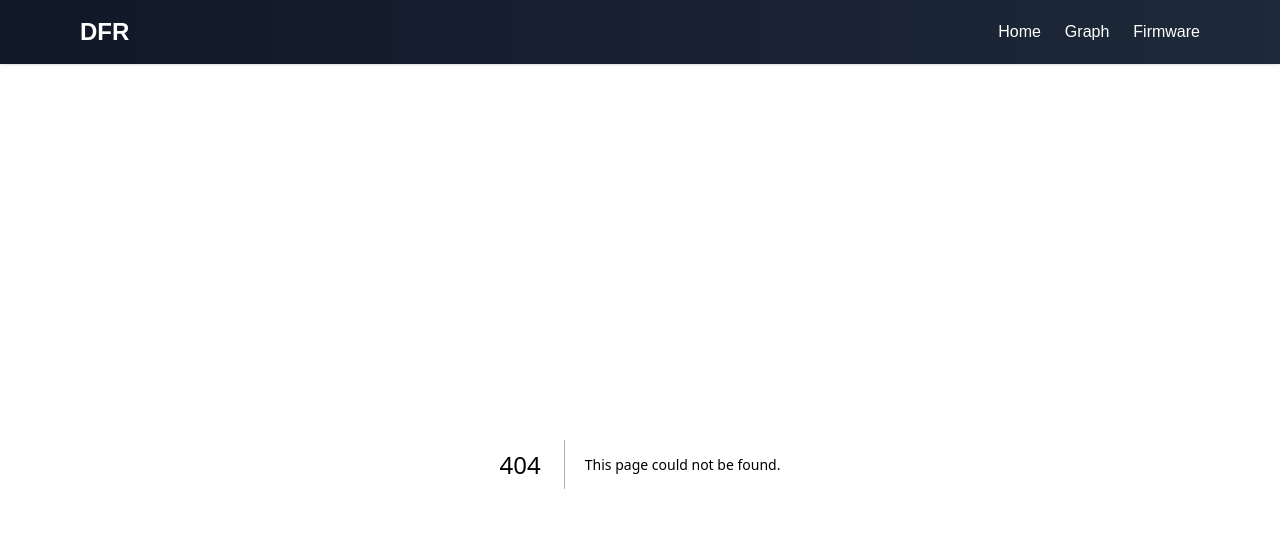
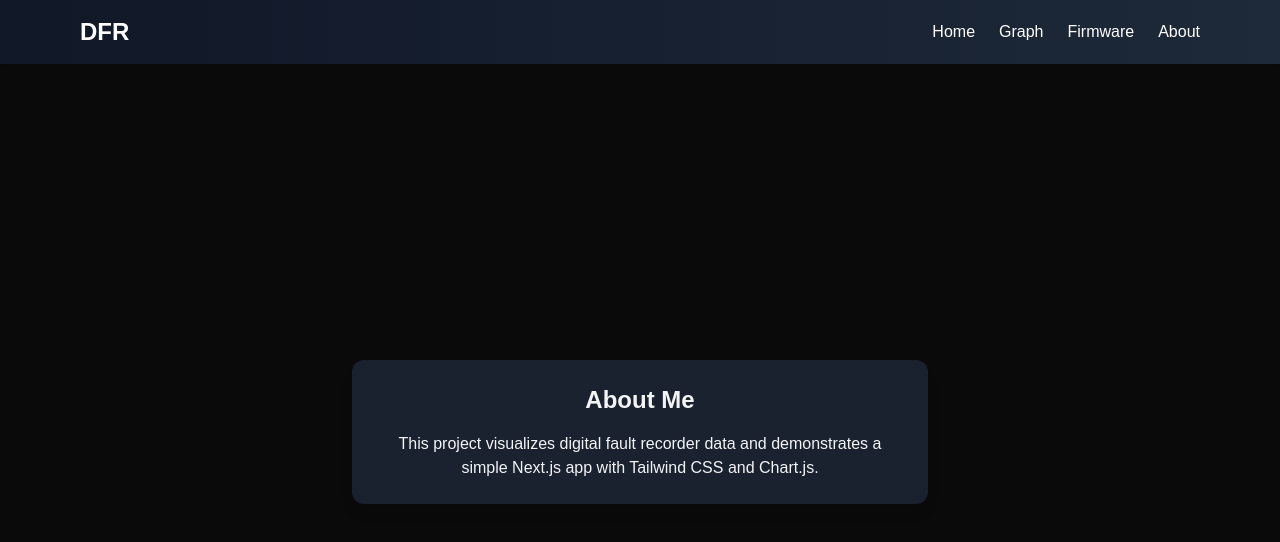
Before and after one commit to patthananb/dfr, a Next.js app: page /about in a window 1280 px wide. Before the commit this address had no page. Shown: the top 542 px of the page. Built offline with nearby package versions, Linux system fonts and the light colour scheme.

Commit message:
Update agent guide for About page

```diff
--- /dev/null
+++ b/src/app/about/page.jsx
@@ -0,0 +1,13 @@
+export default function AboutPage() {
+  return (
+    <div className="flex flex-col items-center justify-center flex-1 p-4 text-gray-100">
+      <div className="w-full max-w-xl bg-gray-800/80 backdrop-blur-sm rounded-xl shadow-lg p-6 text-center space-y-4">
+        <h1 className="text-2xl font-semibold">About Me</h1>
+        <p>
+          This project visualizes digital fault recorder data and demonstrates a simple
+          Next.js app with Tailwind CSS and Chart.js.
+        </p>
+      </div>
+    </div>
+  );
+}
--- a/src/components/Navbar.jsx
+++ b/src/components/Navbar.jsx
@@ -23,6 +23,11 @@ export default function Navbar() {
               Firmware
             </Link>
           </li>
+          <li>
+            <Link href="/about" className="hover:text-gray-200 transition-colors">
+              About
+            </Link>
+          </li>
         </ul>
       </div>
     </nav>
```
Also changed, not shown: 2 other files (tests, documents, lock files or other folders).
